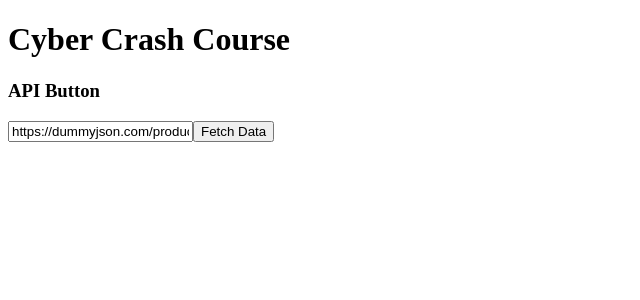
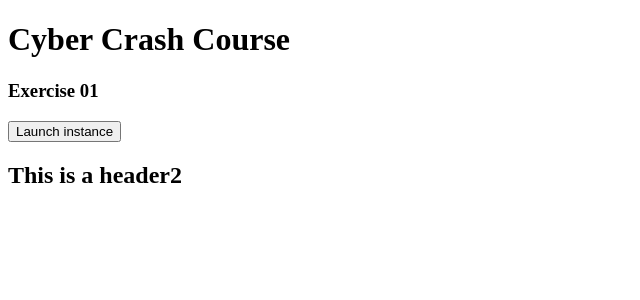
Before and after one commit to scissorhands26/lms, a Next.js app: page /c3 in a window 1280 px wide. Shown: the top 300 px of the page, without its empty margins (0-640 px from the left). Built offline with nearby package versions, Linux system fonts and the light colour scheme.

Commit message:
try to launchsession

```diff
--- a/components/markdown/ApiButton.tsx
+++ b/components/markdown/ApiButton.tsx
@@ -2,12 +2,18 @@ import React, { useState } from "react";
 import { Button } from "@/components/ui/button";
 import { Card, CardContent, CardHeader, CardTitle } from "@/components/ui/card";
 import { Input } from "../ui/input";
+//import getUser from "@/pb/getUser";
+
 
 export default function ApiButton({ fetchUrl }: { fetchUrl: string }) {
   const [fetchURL, setFetchURL] = useState<string>(fetchUrl);
   const [data, setData] = useState<any>(null);
   const [error, setError] = useState<string | null>(null);
   const [loading, setLoading] = useState<boolean>(false);
+  const [active, setActive] = useState<boolean>(false);
+  const [intance, setInstance] = useState<any>(null);
+  const [owner, setOwner] = useState<any>(null);
+  const [exerciseId, setExerciseId] = useState<any>(null);
 
   const validateURL = (url: string) => {
     try {
@@ -18,65 +24,99 @@ export default function ApiButton({ fetchUrl }: { fetchUrl: string }) {
     }
   };
 
-  const fetchData = async () => {
-    if (!validateURL(fetchURL)) {
-      setError("Invalid URL");
-      setData(null);
-      return;
+  const getUser = () => {
+    return {
+      id: "nu2udn80polbnp0"
     }
+  }
 
-    setError(null);
-    setLoading(true);
-    let failMessage = "Failed to fetch data";
+  const getActiveSession = async () => {
+    const user: any = getUser();
+    // javascript code to get current time plus 30 minutes
+    var currentTime = new Date();
+    var minutes = 30;
+    currentTime.setMinutes(currentTime.getMinutes() + minutes);
+    var time = currentTime.toISOString();
+    time = time.replace("T", " ");
+    time = time.replace("Z", "");
+    console.log(time);
+
     try {
+      var fetchURL = `http://10.1.2.93:8090/api/collections/sessions/records?filter=(owner="${user.id}")&&(expires<"${time}")`;
+      console.log(fetchURL);
       const response = await fetch(fetchURL);
       if (!response.ok) {
         throw new Error(`Error ${response.status}: ${response.statusText}`);
       }
       const json = await response.json();
+      if(json.items && json.items.length > 0){
+        console.log(json.items[0]);
+        console.log(`password: ${json.items[0].password} command: ${json.items[0].command}`);
+        setActive(true);
+        setData(json.items[0]);
+      }
+      console.log(json);
+    } catch (error: any) {
+      setError(error.message || "Failed to fetch data");
+      setData(null);
+    }
+  }
+
+  const launchSession = async (exercise_id: string, owner: string) => {
+    try {
+      var body = { "owner": "nu2udn80polbnp0" };
+      console.log(body)
+      const response = await fetch(`http://192.168.153.128:8000/containers/${exercise_id}?owner=${owner}`, {
+        method: "POST",
+        mode: "no-cors",
+        headers: {
+          "accept": "application/json",
+        }
+      });
+
+      console.log(response);
+      if (!response.ok) {
+        console.log("response not ok");
+        throw new Error(`Error ${response.status}: ${response.statusText}`);
+      }
+      const json = await response.json();
+      console.log(json);
       setData(json);
+      setActive(true);
     } catch (error: any) {
-      setError(error.message || failMessage);
+      setError(error.message || "Failed to fetch data");
       setData(null);
-    } finally {
-      setLoading(false);
+      setActive(false);
     }
-  };
+  }
+
+  const launchOrGetSession = async () => {
+    if (active) {
+      console.log("Getting active session");
+      getActiveSession();
+    } else {
+      console.log("Launching session")
+      launchSession("exercise01", "nu2udn80polbnp0");
+    }
+  }
 
   return (
     <Card className="bg-transparent">
       <CardHeader>
-        <CardTitle>API Button</CardTitle>
+        <CardTitle>Exercise 01</CardTitle>
       </CardHeader>
       <CardContent>
         <div className="flex items-center">
-          <Input
-            className="mr-4 flex-1"
-            placeholder="Enter fetch URL"
-            value={fetchURL}
-            onChange={(e) => {
-              setFetchURL(e.target.value);
-              if (!validateURL(e.target.value)) {
-                setError("Invalid URL");
-              } else {
-                setError(null);
-              }
-            }}
-          />
-          <Button onClick={fetchData} disabled={loading}>
-            {loading ? "Fetching..." : "Fetch Data"}
+          <Button onClick={launchOrGetSession}>
+            {active ? "Stop instance" : "Launch instance"}
           </Button>
         </div>
         {error && <p className="text-red-500 mt-2">{error}</p>}
         {data && (
           <div className="border border-white p-2 rounded mt-4">
-            <pre>{JSON.stringify(data, null, 2)}</pre>
+            <pre>Password: {data.password}</pre>
+            <pre>Command: {data.command}</pre>
           </div>
-        )}
-        {data && (
-          <Button className="mt-4" onClick={() => setData(null)}>
-            Clear Data
-          </Button>
         )}
       </CardContent>
     </Card>
--- a/pages/c3/index.mdx
+++ b/pages/c3/index.mdx
@@ -3,3 +3,5 @@ import ApiButton from "@/components/markdown/ApiButton";
 # Cyber Crash Course
 
 <ApiButton fetchUrl={"https://dummyjson.com/products/1?delay=1000"} />
+
+## This is a header2
```
